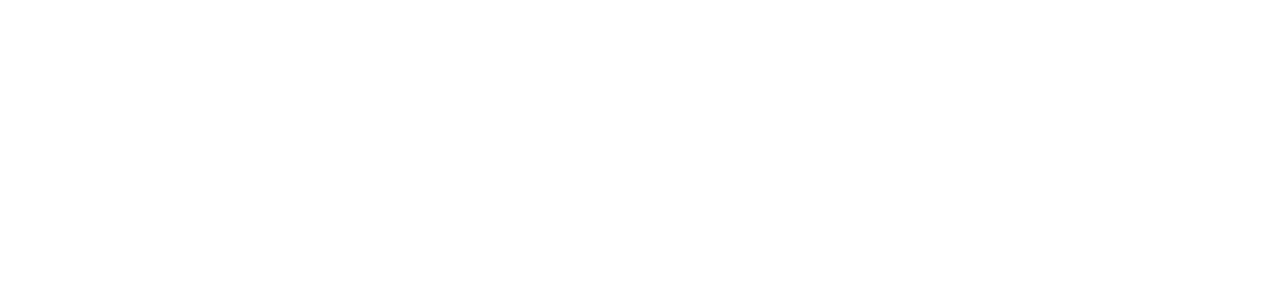
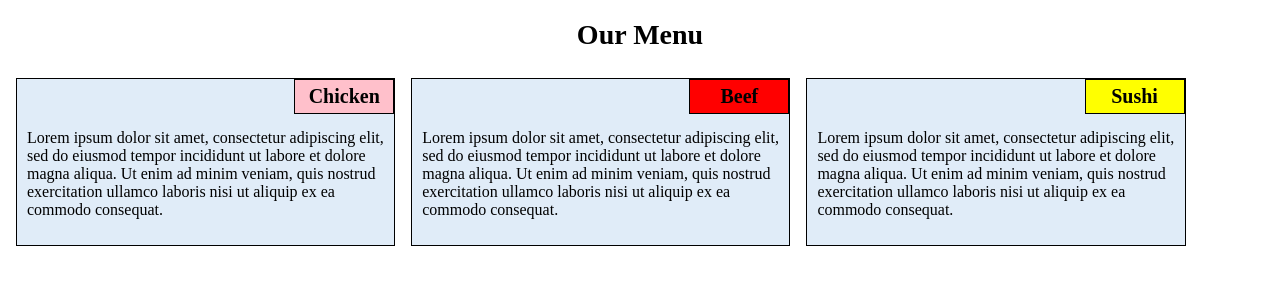
Before and after one commit to jonathanscofield1/coursera_mod2_solution, a plain HTML site: page site/mod_2_assignment.html in a window 1280 px wide. Drawn offline with Linux system fonts and the light colour scheme.

Commit message:
December 26 update

```diff
--- a/site/mod_2_assignment.html
+++ b/site/mod_2_assignment.html
@@ -1,9 +1,23 @@
 <!DOCTYPE html>
 <html>
 <head>
-	<title></title>
+	<meta charset="utf-8">
+	<title>Assignment Solution for Module 2</title>
+	<link rel="stylesheet" type="text/css" href="style.css">
 </head>
 <body>
-
+<h1>Our Menu</h1>
+<div id = "Chicken_section"  class="top">
+	<h2 id="chicken">Chicken</h2>
+	<p>Lorem ipsum dolor sit amet, consectetur adipiscing elit, sed do eiusmod tempor incididunt ut labore et dolore magna aliqua. Ut enim ad minim veniam, quis nostrud exercitation ullamco laboris nisi ut aliquip ex ea commodo consequat.</p>
+</div>
+<div id = "Beef_section" class="top">
+	<h2 id="beef">Beef</h2>
+	<p>Lorem ipsum dolor sit amet, consectetur adipiscing elit, sed do eiusmod tempor incididunt ut labore et dolore magna aliqua. Ut enim ad minim veniam, quis nostrud exercitation ullamco laboris nisi ut aliquip ex ea commodo consequat.</p>
+</div>
+<div id = "Sushi_section">
+	<h2 id="sushi">Sushi</h2>
+	<p>Lorem ipsum dolor sit amet, consectetur adipiscing elit, sed do eiusmod tempor incididunt ut labore et dolore magna aliqua. Ut enim ad minim veniam, quis nostrud exercitation ullamco laboris nisi ut aliquip ex ea commodo consequat.</p>
+</div>
 </body>
 </html>
--- /dev/null
+++ b/site/style.css
@@ -0,0 +1,54 @@
+* {box-sizing: border-box;
+}
+
+body {font-family: "Times New Roman", Times, serif;
+	font-size: 100%;
+}
+
+h1 {text-align-last: center;
+font-weight: bold;
+font-size: 1.75em;}
+
+div{margin: 8px;
+	float: left;
+	position: relative;
+	border: 1px solid black;
+	background-color: #E0ECF8
+}
+
+
+h2{margin: 0px;
+	margin-bottom: 5px;
+	padding: 5px;
+	width: 100px;
+	top: 0;
+	float: right;
+	border: 1px solid black;
+	text-align: center;
+}
+
+p{padding: 10px;
+	clear: right;
+	font-size: 1em;
+}
+
+
+#chicken{background: pink;
+font-size: 1.25em;
+font-weight: bold;}
+
+#beef{background: red;
+font-size: 1.25em;
+font-weight: bold}
+
+#sushi{background: yellow;
+font-size: 1.25em;
+font-weight: bold;}
+
+@media(min-width: 992px) {div {width: 30%; height: 25%;}}
+
+@media(min-width: 678px) and (max-width: 991px) {#Sushi_section{width: 96%; height: 25%; clear: left;}}
+
+@media(min-width: 678px) and (max-width: 991px) {.top{width: 47%; height: 25%}}
+
+@media(max-width: 677px) {div{width: 96%; height: 25%;}}
```
Also changed, not shown: 1 other file.
